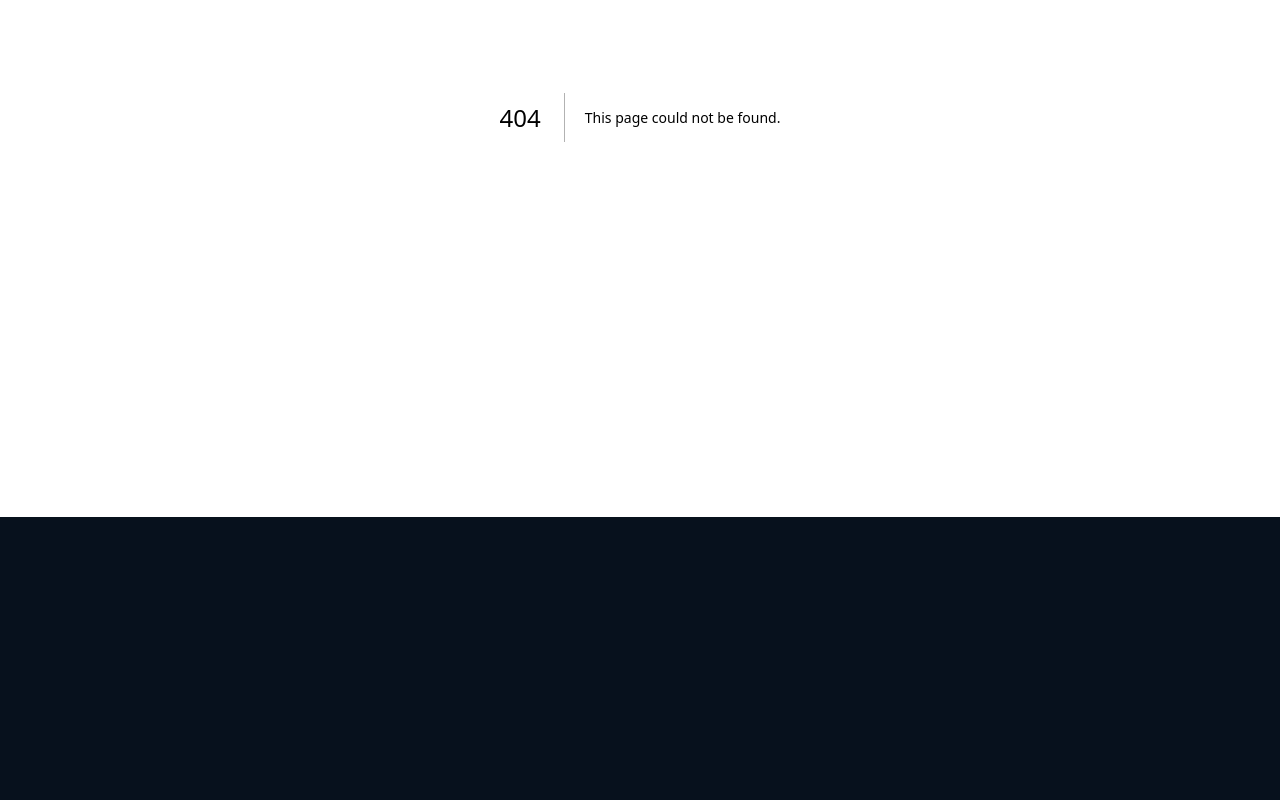
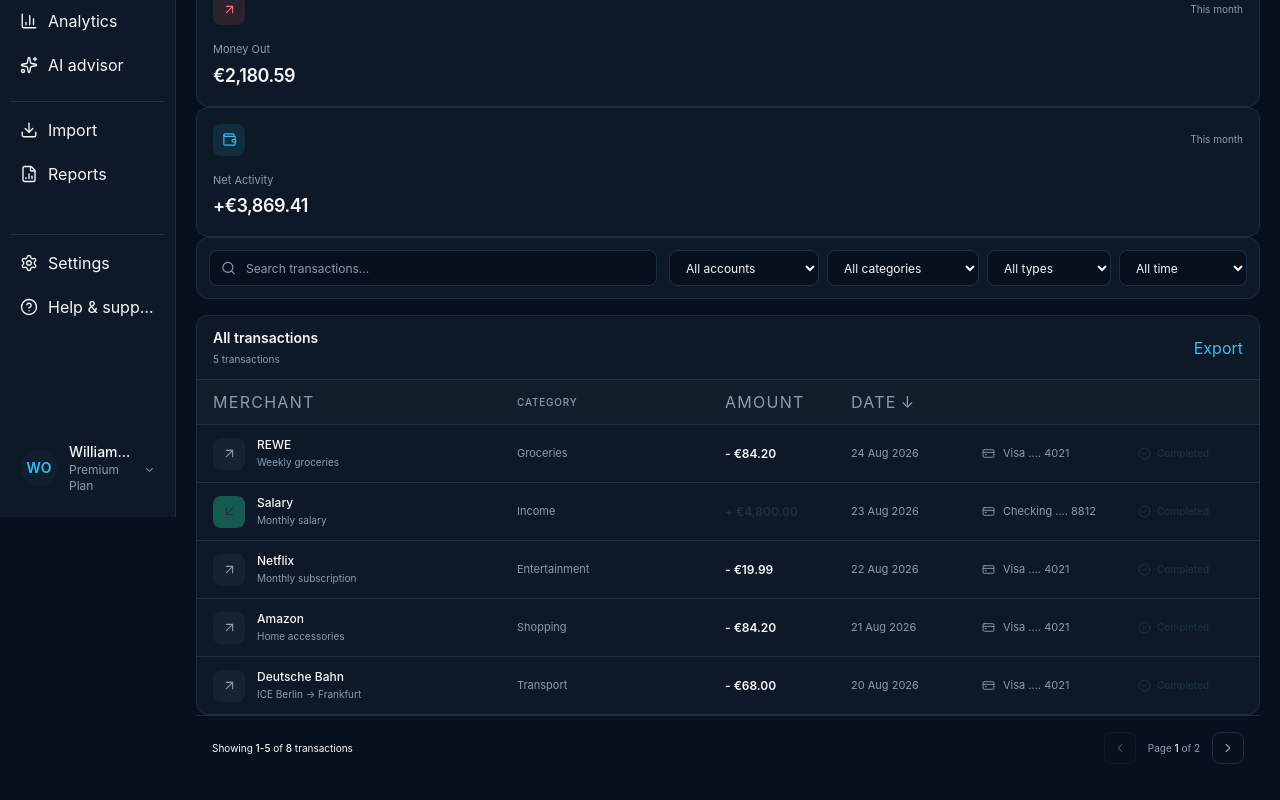
Before and after one commit to Wil1756/aurelius, a Next.js app in the folder apps/web/: page /transactions in a window 1280 px wide. Before the commit this address had no page. Shown: the part 283-1083 px from the top of the page. Before the commit the page ends 800 px from the top, so only its background shows below. Built offline with nearby package versions, Linux system fonts and the light colour scheme.

Commit message:
feat(transactions): add sorting and pagination

```diff
--- a/apps/web/app/(dashboard)/transctions/page.tsx
+++ b/apps/web/app/(dashboard)/transactions/page.tsx
@@ -1,6 +1,4 @@
-import { TransactionFilters } from "../../../features/transactions/components/TransactionFilters";
 import { TransactionSummary } from "../../../features/transactions/components/TransactionSummary";
-import { TransactionTable } from "../../../features/transactions/components/TransactionTable";
 import { TransactionHeader } from "../../../features/transactions/components/TransactionHeader";
 import { TransactionsWorkspace } from "../../../features/transactions/components/TransactionWorkspace";
 
--- /dev/null
+++ b/apps/web/features/transactions/components/TransactionPagination.tsx
@@ -0,0 +1,54 @@
+"use client"
+
+import { ChevronLeft, ChevronRight } from "lucide-react";
+
+type TPaginationProps = {
+    page: number,
+    totalPages: number,
+    totalItems: number,
+    pageSize: number,
+    onPageChange: (page: number) => void
+}
+
+export function TransactionPagination({
+    page,
+    totalPages,
+    totalItems,
+    pageSize,
+    onPageChange
+}: TPaginationProps) {
+    const start = totalItems === 0 ? 0 : (page - 1) * pageSize + 1
+    const end = Math.min(page * pageSize, totalItems)
+
+    return (
+        <div className="flex flex-col gap-3 border-t border-(--border) px-4 py-4 sm:flex-row sm:items-center sm:justify-between">
+            <p className="text-[10px] text-(--muted)]">Showing{" "}
+                <span className="font-medium text-(--foreground)">{start}-{end}</span>{" "} of {" "}
+                <span className="font-medium text-(--foreground)">{totalItems}</span>{" "} transactions
+            </p>
+            <div className="flex items-center gap-1.5">
+                <button
+                    type="button"
+                    disabled={page === 1}
+                    onClick={() => onPageChange(page - 1)}
+                    aria-label="Previous page"
+                    className="flex h-8 w-8 items-center justify-center rounded-lg border border-(--border) text-(--muted) transition-colors hover:bg-white/3 hover:text-(--foreground) disabled:cursor-not-allowed disabled:opacity-40"
+                >
+                    <ChevronLeft size={14}/>
+                </button>
+                <span className="min-w-16 text-center text-[10px] text-(--muted)">Page{" "}
+                    <span className="font-medium text-(--foreground)">{page}</span>{" "} of {totalPages}
+                </span>
+                <button
+                    type="button"
+                    disabled={page === totalPages}
+                    onClick={() => onPageChange(page + 1)}
+                    aria-label="Next page"
+                    className="flex h-8 w-8 items-center justify-center rounded-lg border border-(--border) text-(--muted) transition-colors hover:bg-white/3 hover:text-(--foreground) disabled:cursor-not-allowed disabled:opacity-40"
+                >
+                    <ChevronRight size={14}/>
+                </button>
+            </div>
+        </div>
+    )
+}
--- a/apps/web/features/transactions/components/TransactionTable.tsx
+++ b/apps/web/features/transactions/components/TransactionTable.tsx
@@ -1,13 +1,40 @@
 import { ReceiptText } from "lucide-react";
-import { transactions } from "../data/tansaction";
 import { TransactionsRow } from "./TransactionRow";
-import type { Transaction } from "../types/transaction";
+import type { Transaction, TransactionSortDirection, TransactionSortField } from "../types/transaction";
 
 type TTableProps = {
     transactions: Transaction[]
+    sortField: TransactionSortField
+    sortDirection: TransactionSortDirection
+    onSortChange: (field: TransactionSortField) => void
 }
 
-export function TransactionTable({transactions}: TTableProps) {
+function SortHeader({label, field, activeField, direction, onSort}: {
+    label: string
+    field: TransactionSortField
+    activeField: TransactionSortField
+    direction: TransactionSortDirection
+    onSort: (field: TransactionSortField) => void
+}) {
+    const active = field === activeField
+
+    return (
+        <button
+            type="button"
+            onClick={() => onSort(field)}
+            className="inline-flex  items-center gap-1 text-left text-[10px] font-medium uppercase tracking-[0.08em] text-(--muted) transition-colors hover:text-(--foreground)"
+        >
+            {label}
+            {active && (
+                <span aria-hidden="true">
+                    {direction === "asc" ? "↑" : "↓"}
+                </span>
+            )}
+        </button>
+    )
+}
+
+export function TransactionTable({transactions, sortField, sortDirection, onSortChange}: TTableProps) {
     const transactionCount = transactions.length
 
     return (
@@ -27,12 +54,28 @@ export function TransactionTable({transactions}: TTableProps) {
                 </button>
             </div>
             <div className="hidden border-b border-(--border) bg-white/1.5 px-4 py-2.5 md:grid md:grid-cols-[minmax(180px,1.5fr)_minmax(120px,1fr)_110px_115px_140px_105px] md:items-center md:gap-4">
-                <span className="text-[10px] font-medium uppercase tracking-[0.08em] text-(--muted)">Merchant</span>
+                <SortHeader
+                    label="Merchant"
+                    field="merchant"
+                    activeField={sortField}
+                    direction={sortDirection}
+                    onSort={onSortChange}
+                />
                 <span className="text-[10px] font-medium uppercase tracking-[0.08em] text-(--muted)">Category</span>
-                <span className="text-[10px] font-medium uppercase tracking-[0.08em] text-(--muted)">Amount</span>
-                <span className="text-[10px] font-medium uppercase tracking-[0.08em] text-(--muted)">Date</span>
-                <span className="text-[10px] font-medium uppercase tracking-[0.08em] text-(--muted)">Account</span>
-                <span className="text-[10px] font-medium uppercase tracking-[0.08em] text-(--muted)">Status</span>
+                <SortHeader
+                    label="Amount"
+                    field="amount"
+                    activeField={sortField}
+                    direction={sortDirection}
+                    onSort={onSortChange}
+                />
+                <SortHeader
+                    label="Date"
+                    field="date"
+                    activeField={sortField}
+                    direction={sortDirection}
+                    onSort={onSortChange}
+                />
             </div>
             {transactionCount > 0 ? (
                 <div>
--- a/apps/web/features/transactions/components/TransactionWorkspace.tsx
+++ b/apps/web/features/transactions/components/TransactionWorkspace.tsx
@@ -3,9 +3,12 @@
 import { useMemo, useState } from "react";
 import { TransactionFilters  as TFilters} from "./TransactionFilters";
 import { filterTransactions } from "../lib/filter-transactions";
-import { transactions } from "../data/tansaction";
-import type { TransactionFilters } from "../types/transaction";
+import { transactions } from "../data/transaction";
+import type { TransactionFilters, TransactionSortDirection, TransactionSortField } from "../types/transaction";
 import { TransactionTable } from "./TransactionTable";
+import { sortTransaction } from "../lib/sort-transactions";
+import { paginateTransactions } from "../lib/paginate-transactions";
+import { TransactionPagination } from "./TransactionPagination";
 
 const initialFilters: TransactionFilters = {
     search: "",
@@ -18,18 +21,79 @@ const initialFilters: TransactionFilters = {
 
 export function TransactionsWorkspace() {
     const [filters, setFilters] = useState<TransactionFilters>(initialFilters)
+    const [sortField, setSortField] = useState<TransactionSortField>("date")
+    const [sortDirection, setSortDirection] = useState<TransactionSortDirection>("desc")
+    const [page, setPage] = useState(1)
 
+    const PAGE_SIZE = 5
     const filteredTransactions = useMemo(
         () => filterTransactions(transactions, filters),[filters]
     )
+
+    const sortedTransactions = useMemo(
+        () =>
+            sortTransaction(
+                filteredTransactions,
+                sortField,
+                sortDirection
+            ),
+            [
+                filteredTransactions,
+                sortField,
+                sortDirection
+            ]
+    )
+
+    const paginatedTransactions = useMemo(
+        () =>
+            paginateTransactions(
+                sortedTransactions,
+                page,
+                PAGE_SIZE
+            ),
+            [
+                sortedTransactions,
+                page
+            ]
+    )
+
+    function handleFiltersChange(nextFilters: TransactionFilters) {
+        setFilters(nextFilters)
+        setPage(1)
+    }
 
     return (
         <div className="min-w-0">
             <TFilters
                 filters={filters}
-                onFiltersChange={setFilters}
+                onFiltersChange={handleFiltersChange}
             />
-            <TransactionTable transactions={filteredTransactions}/>
+            <TransactionTable
+                transactions={paginatedTransactions.items}
+                sortField={sortField}
+                sortDirection={sortDirection}
+                onSortChange={(field) => {
+                    if(field === sortField) {
+                        setSortDirection((current) =>
+                            current === "asc"
+                            ? "desc"
+                            : "asc"
+                        )
+                    } else {
+                        setSortField(field)
+                        setSortDirection("desc")
+                    }
+                    setPage(1)
+                }}
+
+            />
+            <TransactionPagination
+                page={paginatedTransactions.page}
+                totalPages={paginatedTransactions.totalPages}
+                totalItems={paginatedTransactions.totalItems}
+                pageSize={PAGE_SIZE}
+                onPageChange={setPage}
+            />
         </div>
     )
 }
--- /dev/null
+++ b/apps/web/features/transactions/lib/paginate-transactions.ts
@@ -0,0 +1,17 @@
+export function paginateTransactions<T>(items: T[], page: number, pageSize: number) {
+    const totalItems = items.length
+    const totalPages = Math.max(Math.ceil(totalItems / pageSize), 1)
+    const safePage = Math.min(Math.max(page, 1), totalPages)
+    const startIndex = (safePage - 1) * pageSize
+
+    return {
+        items: items.slice(
+            startIndex,
+            startIndex + pageSize,
+        ),
+        page: safePage,
+        pageSize,
+        totalItems,
+        totalPages
+    }
+}
--- /dev/null
+++ b/apps/web/features/transactions/lib/sort-transactions.ts
@@ -0,0 +1,25 @@
+import type { Transaction, TransactionSortDirection, TransactionSortField } from "../types/transaction";
+
+
+export function sortTransaction(
+    transactions: Transaction[],
+    field: TransactionSortField,
+    direction: TransactionSortDirection
+) {
+    return [...transactions].sort((a, b) => {
+        let comparison  = 0
+
+        if(field === "date") {
+            comparison = new Date(a.date).getTime()- new Date(b.date).getTime()
+        }
+
+        if(field === "amount") {
+            comparison = a.amount - b.amount
+        }
+
+        if(field === "merchant") {
+            comparison = a.merchant.localeCompare(b.merchant)
+        }
+        return direction === "asc" ? comparison : -comparison
+    })
+}
--- a/apps/web/features/transactions/types/transaction.ts
+++ b/apps/web/features/transactions/types/transaction.ts
@@ -24,3 +24,7 @@ export type Transaction = {
     account: string
     accountLastFour: string
 }
+
+export type TransactionSortField = | "date" | "amount" | "merchant"
+
+export type TransactionSortDirection = "asc" | "desc"
```
Also changed, not shown: apps/web/features/transactions/data/transaction.ts (renamed from apps/web/features/transactions/data/tansaction.ts).
